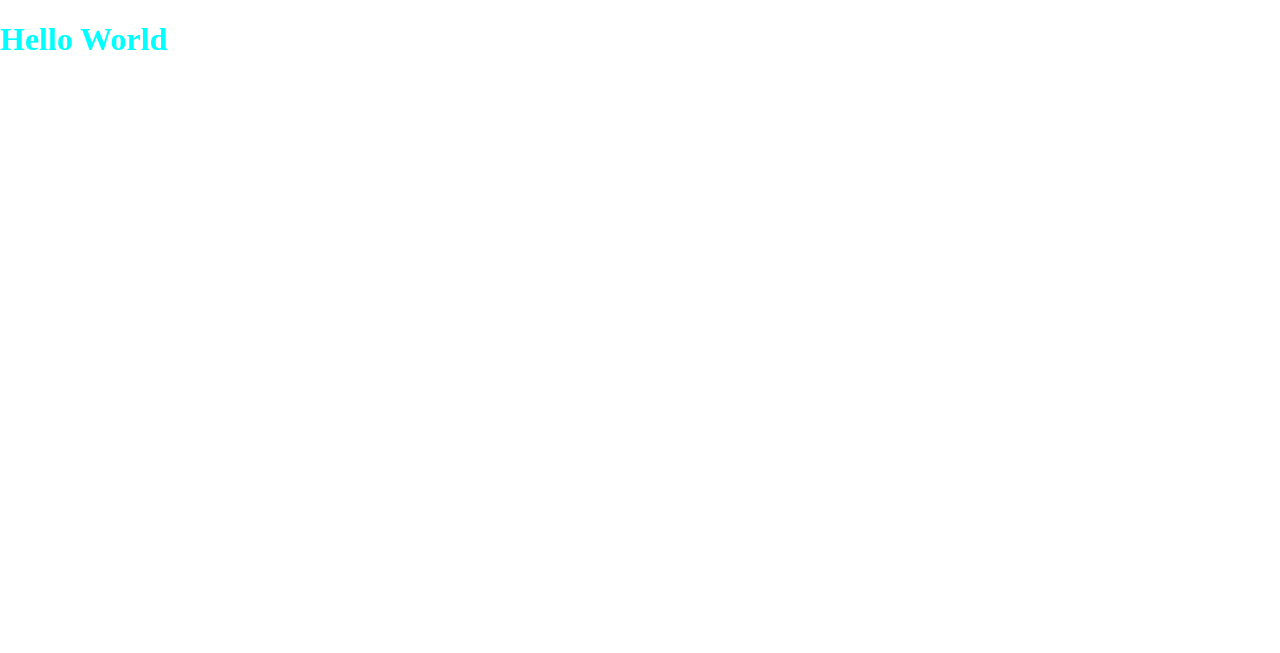
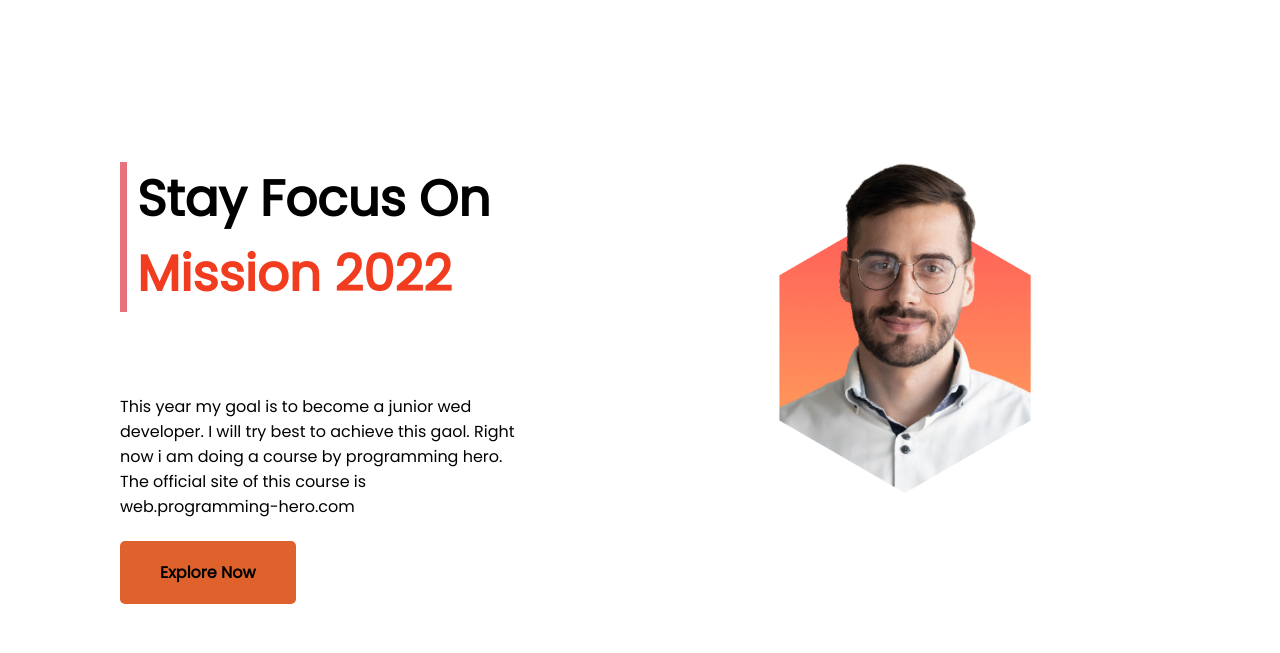
Before and after one commit to saifm-ohammad/first-assignment, a plain HTML site: page index.html in a window 1280 px wide. Drawn offline with Linux system fonts and the light colour scheme.

Commit message:
first section added

```diff
--- a/index.html
+++ b/index.html
@@ -6,11 +6,30 @@
     <meta http-equiv="X-UA-Compatible" content="IE=edge">
     <meta name="viewport" content="width=device-width, initial-scale=1.0">
     <title>My First Assignment</title>
+
+    <link rel="preconnect" href="https://fonts.googleapis.com">
+    <link rel="preconnect" href="https://fonts.gstatic.com" crossorigin>
+    <link href="https://fonts.googleapis.com/css2?family=Poppins&display=swap" rel="stylesheet">
+
     <link rel="stylesheet" href="style.css">
 </head>
 
 <body>
-    <h1>Hello World</h1>
+    <section class="apply-flex">
+        <div class="head">
+            <h1 class="headline">Stay Focus On <br><span class="diff-color">Mission 2022</span></h1>
+            <br>
+            <p>This year my goal is to become a junior wed developer. I will try best to achieve this gaol. Right now
+                i am doing a course by programming hero. The official site of this course is web.programming-hero.com
+            </p>
+            <br>
+            <a class="button" target="_blank" href="https://web.programming-hero.com/">Explore Now</a>
+        </div>
+
+        <div class="head">
+            <img src="/images/person-3.png" alt="person">
+        </div>
+    </section>
 
 </body>
 
--- a/style.css
+++ b/style.css
@@ -1,6 +1,34 @@
 body{
     margin: 0;
+    font-family: 'Poppins', sans-serif;
+}
+.apply-flex{
+    display: flex;
 }
 h1 {
-    color: aqua;
+    font-size: 50px;
 }
+.head{
+    padding: 120px;
+    width: 50%;
+    height: 650px;
+    box-sizing: border-box;
+}
+.head img {
+    width: 75%;
+}
+.headline{
+    padding-left: 10px;
+    border-left: 7px solid #E7717D;
+}
+.diff-color{
+    color: #F13C1F;
+}
+.button{
+    text-decoration: none;
+    background-color: #DF622C;
+    color: black;
+    font-weight: 700;
+    padding: 20px 40px;
+    border-radius: 5px;
+}
```
Also changed, not shown: images/person-3.png (added).
